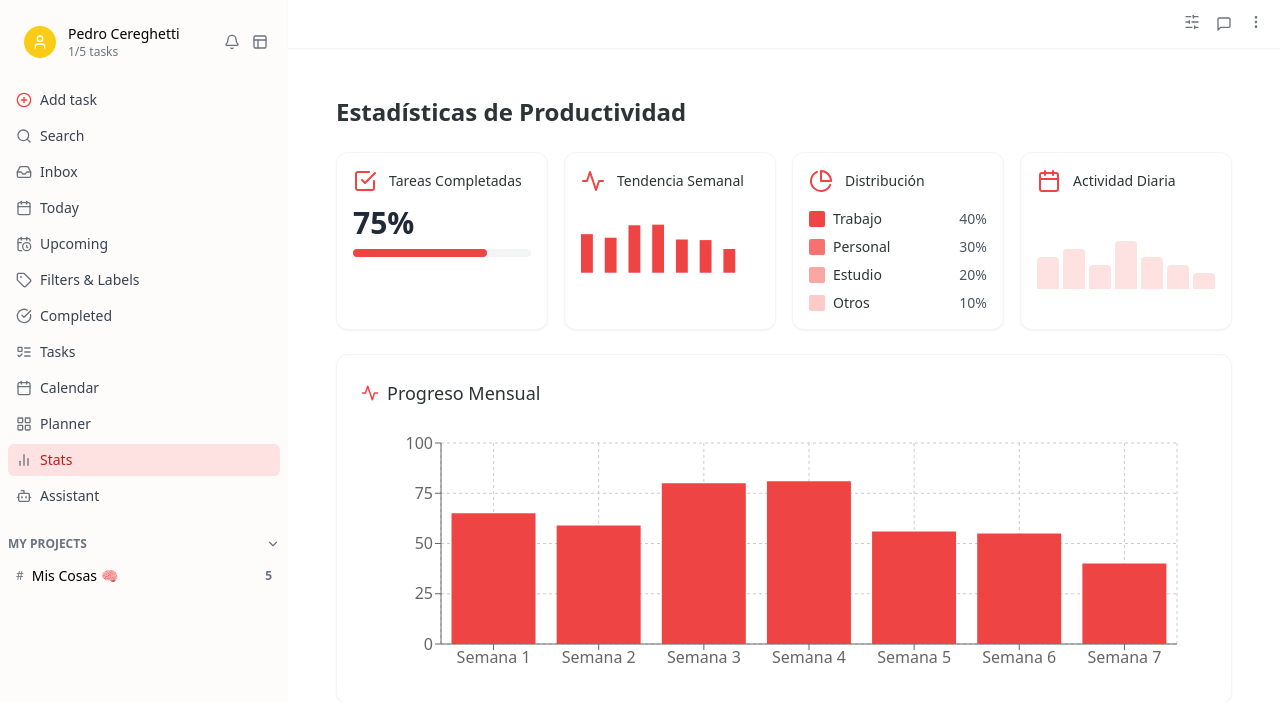
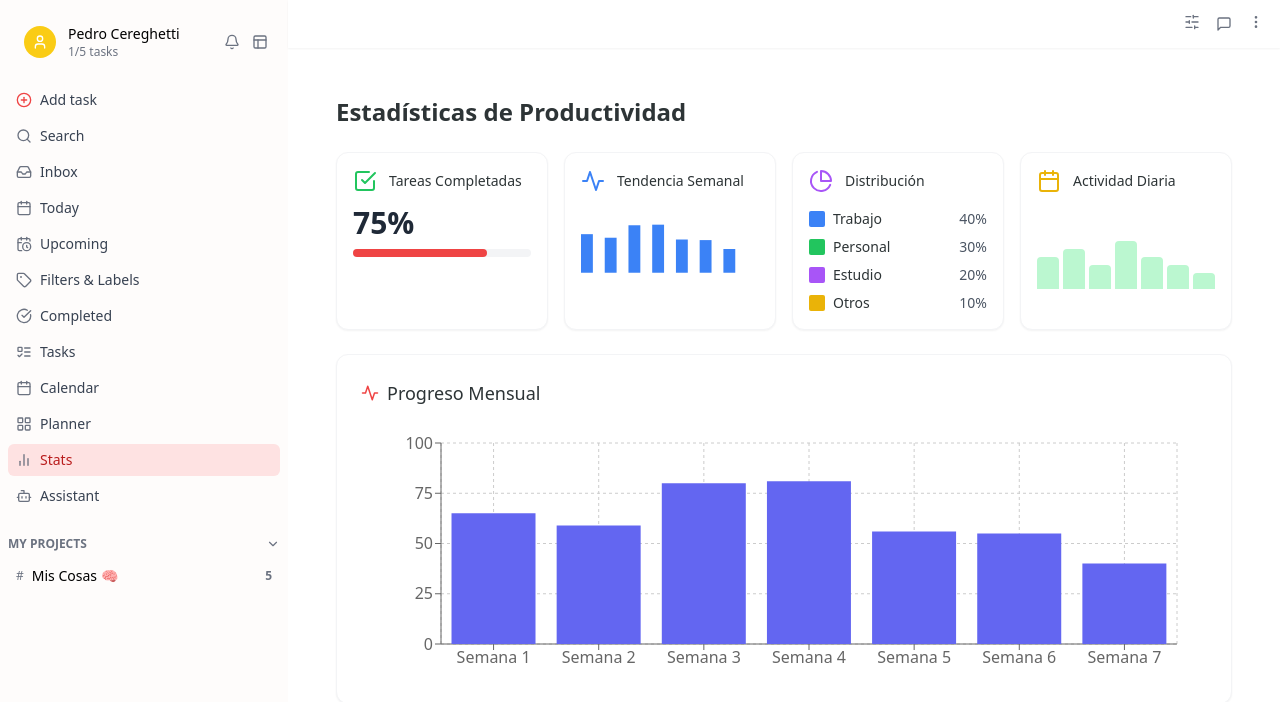
Before and after one commit to PedroCere/technovation_3, a React (Vite) app in the folder aitasker-frontend/: page /stats in a window 1280 px wide. Shown: the top 702 px of the page. Built offline with nearby package versions, Linux system fonts and the light colour scheme.

Commit message:
stats_colors_updated

```diff
--- a/aitasker-frontend/src/pages/stats.jsx
+++ b/aitasker-frontend/src/pages/stats.jsx
@@ -7,10 +7,10 @@ const Stats = () => {
     completionRate: 75,
     productivityTrend: [65, 59, 80, 81, 56, 55, 40],
     categories: [
-      { name: 'Trabajo', value: 40, color: 'bg-red-500' },
-      { name: 'Personal', value: 30, color: 'bg-red-400' },
-      { name: 'Estudio', value: 20, color: 'bg-red-300' },
-      { name: 'Otros', value: 10, color: 'bg-red-200' }
+      { name: 'Trabajo', value: 40, color: 'bg-blue-500' },
+      { name: 'Personal', value: 30, color: 'bg-green-500' },
+      { name: 'Estudio', value: 20, color: 'bg-purple-500' },
+      { name: 'Otros', value: 10, color: 'bg-yellow-500' }
     ],
     weeklyActivity: {
       labels: ['Lun', 'Mar', 'Mié', 'Jue', 'Vie', 'Sáb', 'Dom'],
@@ -33,7 +33,7 @@ const Stats = () => {
 
           <div className="bg-white p-4 rounded-xl shadow-sm border border-gray-100">
             <div className="flex items-center gap-3 mb-3">
-              <FiCheckSquare className="w-6 h-6 text-red-500" />
+              <FiCheckSquare className="w-6 h-6 text-green-500" />
               <span className="text-sm font-medium">Tareas Completadas</span>
             </div>
             <div className="text-3xl font-bold text-gray-800">
@@ -50,7 +50,7 @@ const Stats = () => {
           {/* Tarjeta Tendencia Productiva */}
           <div className="bg-white p-4 rounded-xl shadow-sm border border-gray-100">
             <div className="flex items-center gap-3 mb-4">
-              <FiActivity className="w-6 h-6 text-red-500" />
+              <FiActivity className="w-6 h-6 text-blue-500" />
               <span className="text-sm font-medium">Tendencia Semanal</span>
             </div>
             <div className="h-20">
@@ -62,7 +62,7 @@ const Stats = () => {
                     y={80 - value}
                     width="20"
                     height={value}
-                    className="fill-red-500"
+                className="fill-blue-500"
                   />
                 ))}
               </svg>
@@ -72,7 +72,7 @@ const Stats = () => {
           {/* Tarjeta Distribución */}
           <div className="bg-white p-4 rounded-xl shadow-sm border border-gray-100">
             <div className="flex items-center gap-3 mb-4">
-              <FiPieChart className="w-6 h-6 text-red-500" />
+              <FiPieChart className="w-6 h-6 text-purple-500" />
               <span className="text-sm font-medium">Distribución</span>
             </div>
             <div className="space-y-2">
@@ -89,14 +89,14 @@ const Stats = () => {
           {/* Tarjeta Actividad */}
           <div className="bg-white p-4 rounded-xl shadow-sm border border-gray-100">
             <div className="flex items-center gap-3 mb-4">
-              <FiCalendar className="w-6 h-6 text-red-500" />
+              <FiCalendar className="w-6 h-6 text-yellow-500" />
               <span className="text-sm font-medium">Actividad Diaria</span>
             </div>
             <div className="flex gap-1 h-20 items-end">
               {statsData.weeklyActivity.data.map((value, index) => (
                 <div
                   key={index}
-                  className="flex-1 bg-red-100 hover:bg-red-200 transition-all rounded-t"
+                className="flex-1 bg-green-200 hover:bg-green-300 transition-all rounded-t"
                   style={{ height: `${value * 10}%` }}
                 >
                   <span className="sr-only">
@@ -121,7 +121,7 @@ const Stats = () => {
                 <XAxis dataKey="name" />
                 <YAxis />
                 <Tooltip />
-                <Bar dataKey="progreso" fill="#ef4444" />
+                <Bar dataKey="progreso" fill="#6366F1" />
               </BarChart>
             </ResponsiveContainer>
           </div>
```
